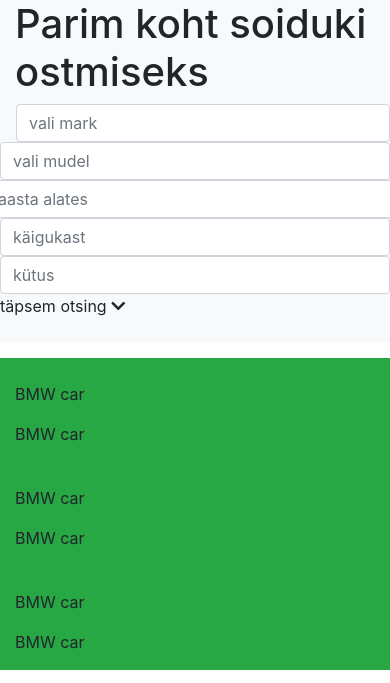
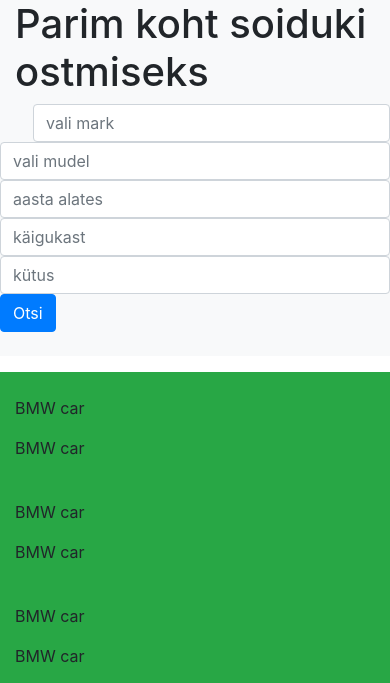
Before and after one commit to greksn/Auto25, a Django app: page / in a window 390 px wide; the page is wider, and only the part inside the window is pictured. Shown: the part 56-739 px from the top of that part. Run offline with Django 3.2, Linux system fonts and the light colour scheme; some libraries are stand-ins or nearby versions.

Commit message:
index.html structure fix

```diff
--- a/autoportaal/mainapp/templates/mainapp/base.html
+++ b/autoportaal/mainapp/templates/mainapp/base.html
@@ -32,10 +32,11 @@
             </li>
         </ul>
         <form class="form-inline my-2 my-lg-0">
+            {% csrf_token %}
             <input class="form-control mr-sm-2" type="search" placeholder="Otsi" aria-label="Search">
             <button class="btn btn-outline-primary mr-1" type="submit">Otsi</button>
+            <a href="{% url 'login' %}" class="btn btn-outline-success mr-1">Log in</a>
         </form>
-        <button class="btn btn-outline-success my-sm-1" type="submit">Logi sisse</button>
     </div>
 </nav>
 {% block content %}
--- a/autoportaal/mainapp/templates/mainapp/index.html
+++ b/autoportaal/mainapp/templates/mainapp/index.html
@@ -4,27 +4,29 @@
     <div class="container">
         <h1>Parim koht soiduki ostmiseks</h1>
     </div>
+    <form action="" method="get">
         <div class="row form-group pb-4">
-        <div class="col-md-2 ml-3">
+            {% csrf_token %}
+            <div class="col-md-2 pl-5">
                 <input type="text" class="form-control" placeholder="vali mark">
             </div>
-        <div class="col-md-2">
+            <div class="col-md-2 ">
                 <input type="text" class="form-control" placeholder="vali mudel">
             </div>
-        <div class="col-md-1 p-0">
+            <div class="col-md-2">
                 <input type="text" class="form-control" placeholder="aasta alates">
             </div>
             <div class="col-md-2">
                 <input type="text" class="form-control" placeholder="käigukast">
             </div>
-        <div class="col-md-1 ">
+            <div class="col-md-2">
                 <input type="text" class="form-control" placeholder="kütus">
             </div>
             <div class="col-md-2">
-            <p class="d-inline">täpsem otsing</p>
-            <i class="fas fa-chevron-down d-inline"></i>
+                <input class="btn btn-primary" type="submit" value="Otsi">
             </div>
         </div>
+    </form>
 </div>
 <div class="row">
     <div class="container">
```
Lines whose indentation alone changed are shown as unchanged.
